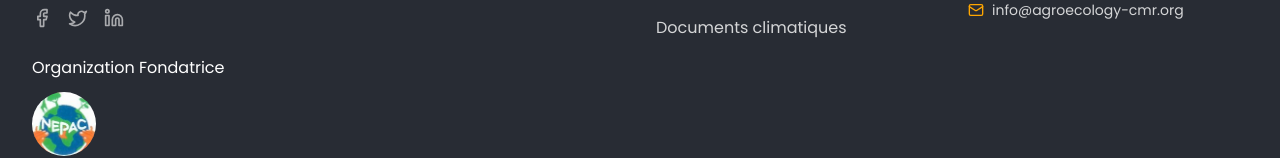
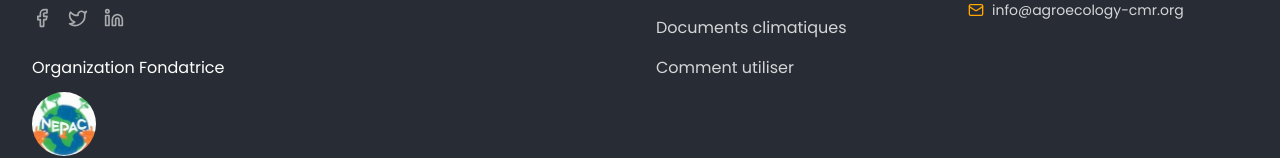
Before and after one commit to mankaache/ccap-initiative, a Next.js app: page /about in a window 1280 px wide. Shown: the part 3781-3939 px from the top of the page. Built offline with nearby package versions, Linux system fonts and the light colour scheme; no server answers; the database is empty.

Commit message:
how to use doc

```diff
--- a/middleware.ts
+++ /dev/null
@@ -1,16 +0,0 @@
-// middleware.ts
-import { NextResponse } from "next/server";
-import type { NextRequest } from "next/server";
-
-export function middleware(req: NextRequest) {
-  // const langCookie = req.cookies.get("lang")?.value;
-
-  // // If no lang cookie, set default to 'en'
-  // if (!langCookie) {
-  //   const res = NextResponse.next();
-  //   res.cookies.set("lang", "en", { path: "/" });
-  //   return res;
-  // }
-
-  return NextResponse.next();
-}
--- a/src/app/api/pdf/[file]/route.ts
+++ /dev/null
@@ -1,28 +0,0 @@
-// app/api/pdf/[file]/route.ts
-import { NextRequest, NextResponse } from 'next/server'
-import path from 'path'
-import { promises as fs } from 'fs'
-
-export async function GET(
-  _req: NextRequest,
-  context: any // 🔑 avoid Next.js broken ParamCheck typing
-) {
-  try {
-    const file: string = context.params.file
-    const filePath = path.join(process.cwd(), 'public/documents', file)
-    const fileBuffer = await fs.readFile(filePath)
-//@ts-ignore
-
-    return new NextResponse(fileBuffer, {
-      headers: {
-        'Content-Type': 'application/pdf',
-        'Content-Disposition': `inline; filename="${file}"`,
-      },
-    })
-  } catch (error) {
-    return NextResponse.json(
-      { error: 'File not found or cannot be read' },
-      { status: 404 }
-    )
-  }
-}
--- a/src/components/layout/Footer.tsx
+++ b/src/components/layout/Footer.tsx
@@ -117,14 +117,15 @@ const Footer = () => {
                   {t("footer.doc")}
                 </Link>
               </li>
-              {/* <li>
+              <li>
                 <Link
-                  href=""
+                  href="/documents/Comment utiliser CCAP.pdf"
+                  download={true}
                   className="text-background/80 hover:text-primary transition-colors"
                 >
                   {t("footer.trans")}
                 </Link>
-              </li> */}
+              </li>
             </ul>
           </div>
 
--- a/src/components/page-segments/About.tsx
+++ b/src/components/page-segments/About.tsx
@@ -172,7 +172,7 @@ const About = () => {
                   <li className="font-semibold text-lg">{t('about.access')}</li>
                   {t('about.accessDesc')}
                 </ul>
-                <Link className="text-primary underline font-semibold text-lg hover:underline" href={'#'}>👉 {t('about.link')}</Link>
+                <Link className="text-primary underline font-semibold text-lg hover:underline" href={'/documents/Comment utiliser CCAP.pdf'} download={true}>👉 {t('about.link')}</Link>
         </div>
       </section>
 
--- a/src/translations/en/footer.ts
+++ b/src/translations/en/footer.ts
@@ -5,7 +5,7 @@ export const footer = {
     'footer.climate':'Climate Projects',
     'footer.news':' News & Updates',
     'footer.doc': 'Climate Documents',
-    'footer.trans':'Project Transparency',
+    'footer.trans':'How to use',
 
     'footer.contact':'Contact Us',
     'footer.privacy':'Privacy Policy',
--- a/src/translations/fr/footer.ts
+++ b/src/translations/fr/footer.ts
@@ -6,7 +6,7 @@ export const footer = {
     'footer.climate':'Projets climatiques',
     'footer.news':'Actualités & Mises à jour',
     'footer.doc': 'Documents climatiques',
-    'footer.trans':'Transparence des projets',
+    'footer.trans':'Comment utiliser',
 
     'footer.contact':'Contactez-nous',
     'footer.privacy':'Politique de confidentialité',
```
Also changed, not shown: 1 other file (tests, documents, lock files or other folders).
